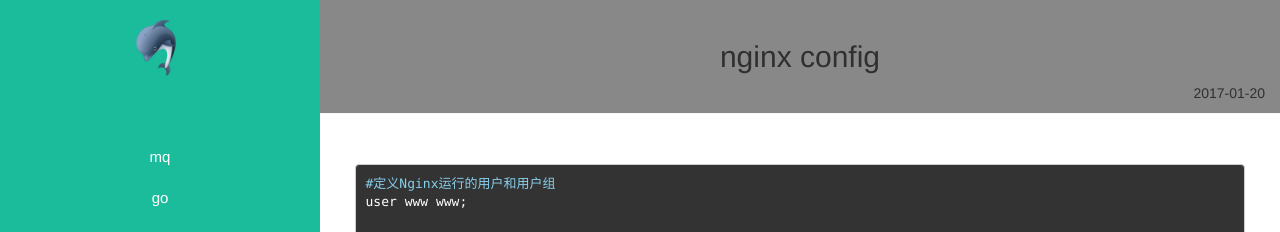
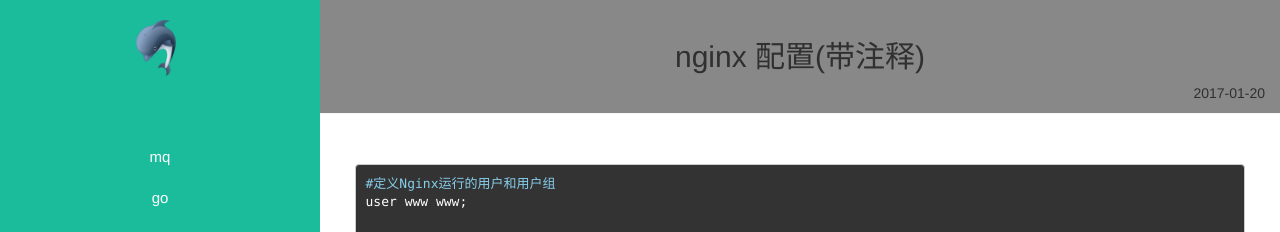
Before and after one commit to wcccode/wcccode.github.io, a Jekyll site: the page built from _posts/nginx/2017-01-20-nginx-配置.md, in a window 1280 px wide. Shown: the top 232 px of the page. Built offline with Jekyll 4.4.1, drawn with Linux system fonts in a browser that asks for light colours.

Commit message:
Update 2017-01-20-nginx-配置.md

```diff
--- a/_posts/nginx/2017-01-20-nginx-配置.md
+++ b/_posts/nginx/2017-01-20-nginx-配置.md
@@ -1,6 +1,6 @@
 ---
 layout: post
-title: nginx config
+title: nginx 配置(带注释)
 category: nginx
 tags: [nginx]
 ---
```
